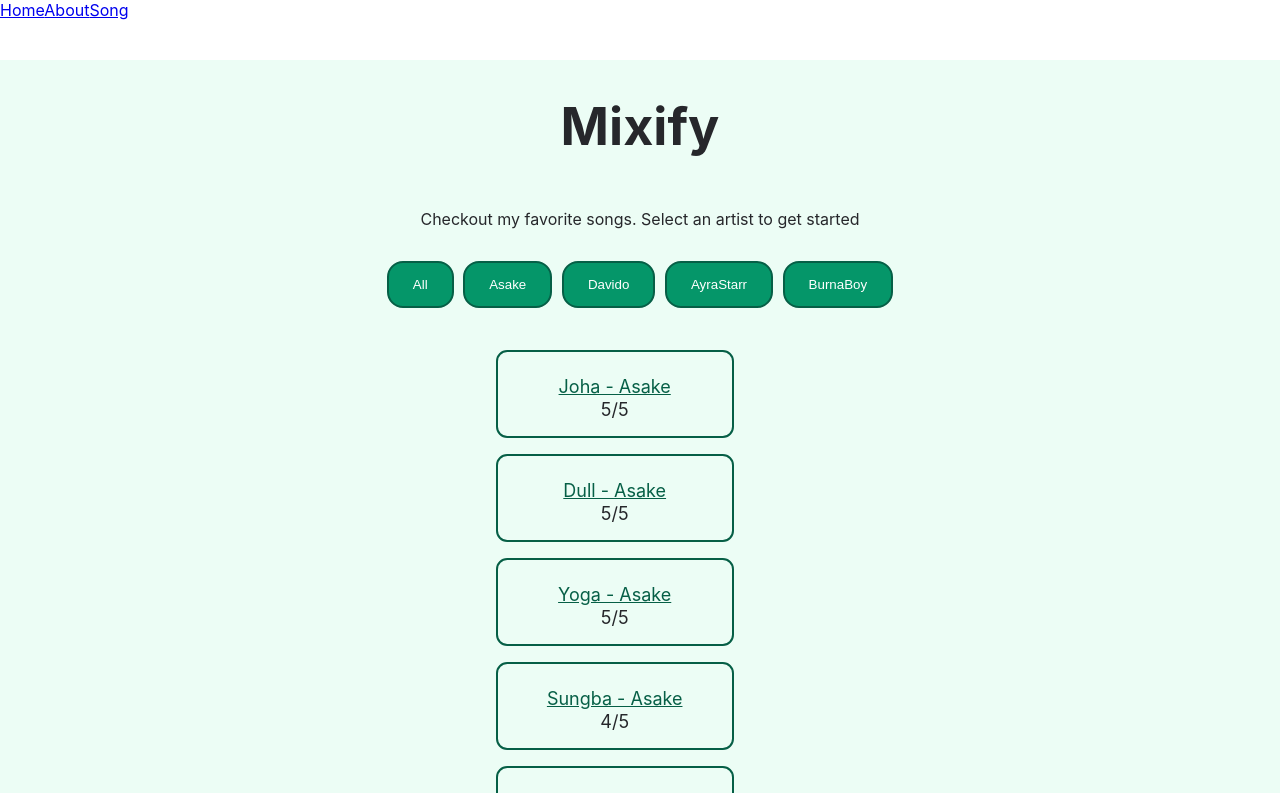
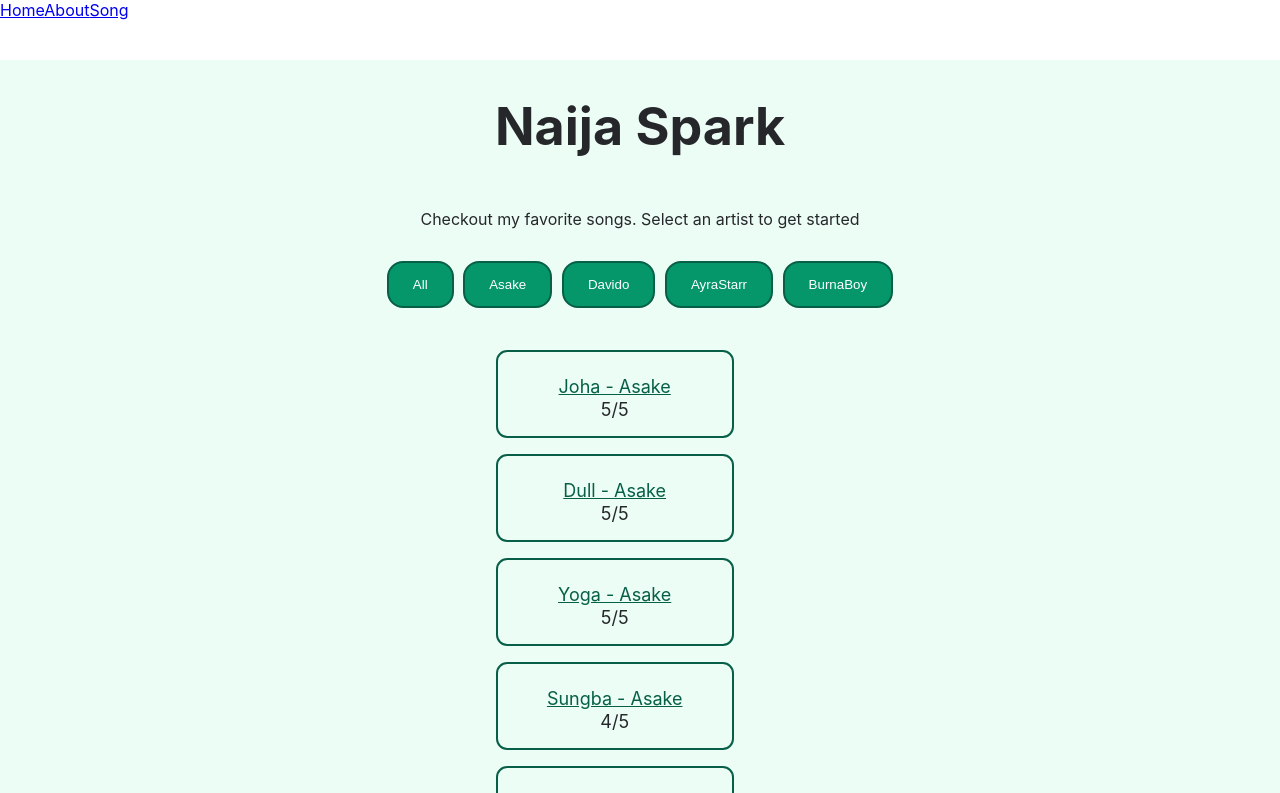
Before and after one commit to UzziahOsia/MIXIFY, a React (Create React App) app: page /song in a window 1280 px wide. Shown: the top 793 px of the page. Built offline with nearby package versions, Linux system fonts and the light colour scheme.

Commit message:
Update Song.js

```diff
--- a/src/Pages/Song.js
+++ b/src/Pages/Song.js
@@ -63,7 +63,7 @@ export default function Song() {
     <div className="Song">
       <div className="Song-header">
 
-      <h1>Mixify</h1>
+      <h1>Naija Spark</h1>
       <p style={{ fontSize: "medium" }}>
         Checkout my favorite songs. Select an artist to get started
       </p>
```
